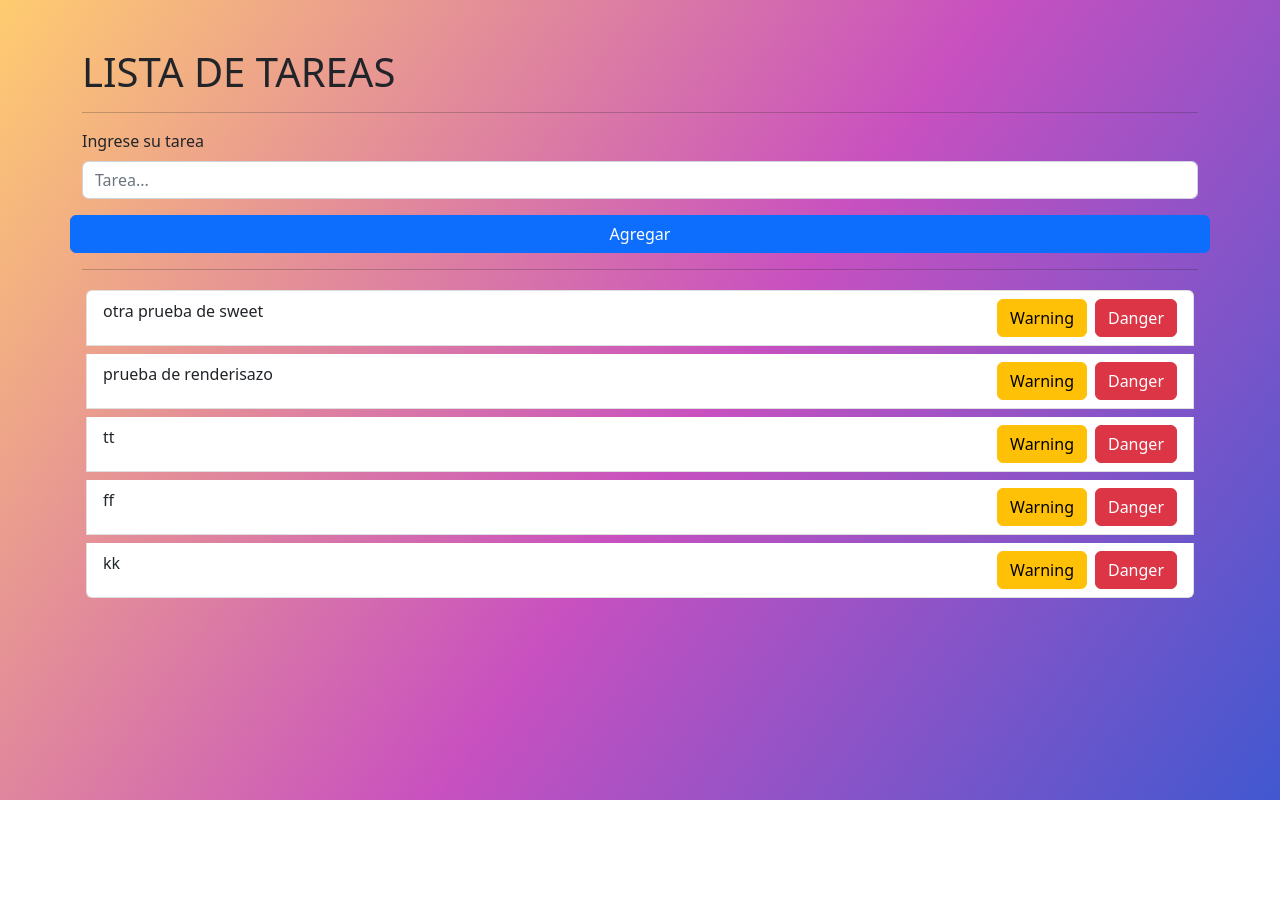
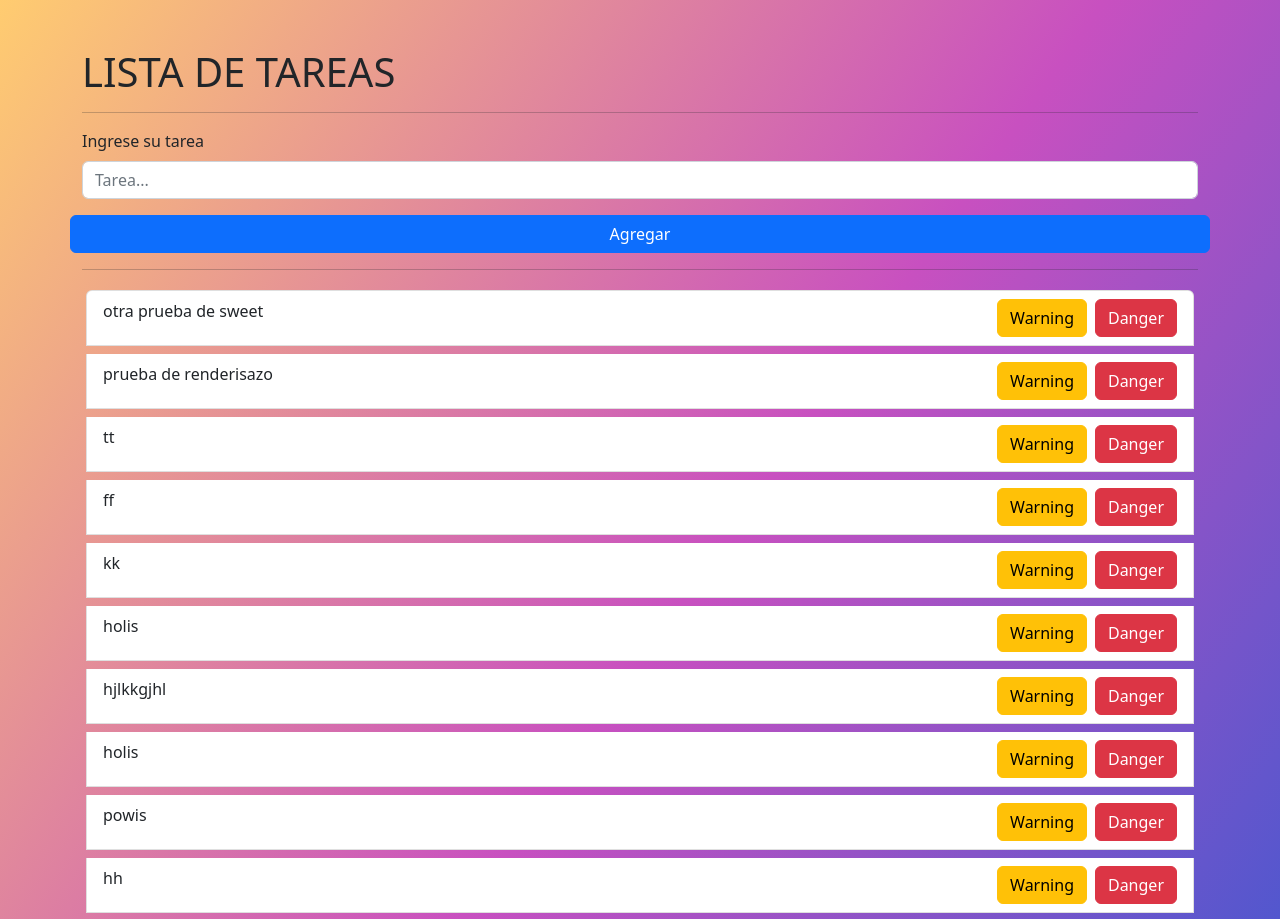
Before and after one commit to jlpereyra22/Lista-Tarea-Front, a React (Create React App) app: page / in a window 1280 px wide. Shown: the top 919 px of the page. Before the commit the page ends 800 px from the top, so only its background shows below. Built offline with nearby package versions, Linux system fonts and the light colour scheme; data requests are answered from the project's data file.

Commit message:
creacion de rutas terminada, renderizado automatico al tener entrada nueva en bd y funciona perfecto sweet alert

```diff
--- a/db.json
+++ b/db.json
@@ -19,6 +19,34 @@
     {
       "nombre": "kk",
       "id": 19
+    },
+    {
+      "nombre": "holis",
+      "id": 20
+    },
+    {
+      "nombre": "hjlkkgjhl",
+      "id": 21
+    },
+    {
+      "nombre": "holis",
+      "id": 22
+    },
+    {
+      "nombre": "powis",
+      "id": 23
+    },
+    {
+      "nombre": "hh",
+      "id": 24
+    },
+    {
+      "nombre": "jj",
+      "id": 25
+    },
+    {
+      "nombre": "qwer",
+      "id": 26
     }
   ]
 }
--- a/package.json
+++ b/package.json
@@ -13,7 +13,7 @@
     "react-bootstrap": "^2.7.0",
     "react-dom": "^18.2.0",
     "react-hook-form": "^7.42.1",
-    "react-router-dom": "^6.6.2",
+    "react-router-dom": "^6.7.0",
     "react-scripts": "5.0.1",
     "sort-by": "^1.2.0",
     "sweetalert2": "^11.7.1",
--- a/src/App.jsx
+++ b/src/App.jsx
@@ -1,32 +1,17 @@
 import "bootstrap/dist/css/bootstrap.min.css";
+import { BrowserRouter, Route, Routes } from "react-router-dom";
 import "../src/style.css"
-import { Container } from "react-bootstrap";
-import AgregarTarea from "./components/AgregarTarea";
-import Tareas from "./components/Tareas";
-import { useEffect, useState } from "react";
-import { consultarApi } from "./components/helpers/queries";
+import Home from "./components/Home";
 
 
 function App() {
-  const [tarea, setTarea] = useState([]);
-  useEffect(()=>{
-    consultarApi().then((respuesta)=>{
-      console.log(respuesta);
-      setTarea(respuesta);
-    });
-  },[]);
+
   return (
-    <section className="bg-color">
-    <Container className="py-5">
-      <section>
-        <h1>LISTA DE TAREAS</h1>
-        <hr />
-      </section>
-      <AgregarTarea />
-      <hr />
-     <Tareas tarea={tarea} />
-    </Container>
-    </section>
+  <BrowserRouter>
+  <Routes>
+    <Route  exact path="/" element={<Home/>}/>
+  </Routes>
+  </BrowserRouter>
   );
 }
 
--- a/src/components/AgregarTarea.jsx
+++ b/src/components/AgregarTarea.jsx
@@ -1,29 +1,39 @@
 import Button from "react-bootstrap/Button";
 import Form from "react-bootstrap/Form";
 import { useForm } from "react-hook-form";
+
 import Swal from "sweetalert2";
-import { agregarTareaApi } from "./helpers/queries";
+import { agregarTareaApi, consultarApi } from "./helpers/queries";
 
-const AgregarTarea = () => {
+const AgregarTarea = ({setTarea}) => {
+
+
+
   const {
     register,
     handleSubmit,
     formState: { errors },
+    reset,
   } = useForm();
+
   const onSubmit = (datos) => {
     console.log(datos);
     agregarTareaApi(datos).then((respuesta) => {
       if (respuesta.status === 201) {
+        consultarApi().then((respuesta)=>{
+          setTarea(respuesta)
+        })
         Swal.fire(
           "Tarea Agregada",
           "Agregaste la Tarea Correctamente",
           "success"
         );
+        reset();
+
       } else {
         Swal.fire("Ocurrio un Error", "Vuelva a intentarlo mas Tarde", "error");
       }
-      //window.location.reload(true)
-      //con el codigo anterior fuerzo al viewport a renderizarse pero me saltea el sweetAlert, utilizare navegation
+
     });
   };
   return (
--- /dev/null
+++ b/src/components/Home.jsx
@@ -0,0 +1,32 @@
+import { Container } from "react-bootstrap";
+
+import { useEffect, useState } from "react";
+
+import AgregarTarea from "./AgregarTarea";
+import Tareas from "./Tareas";
+import { consultarApi } from "./helpers/queries";
+
+const Home = () => {
+    const [tarea, setTarea] = useState([]);
+  useEffect(()=>{
+    consultarApi().then((respuesta)=>{
+      console.log(respuesta);
+      setTarea(respuesta);
+    });
+  },[]);
+    return (
+        <section className="bg-color">
+        <Container className="py-5">
+          <section>
+            <h1>LISTA DE TAREAS</h1>
+            <hr />
+          </section>
+          <AgregarTarea setTarea={setTarea} />
+          <hr />
+         <Tareas tarea={tarea} />
+        </Container>
+        </section>
+    );
+};
+
+export default Home;
```
Also changed, not shown: 1 other file (tests, documents, lock files or other folders).
